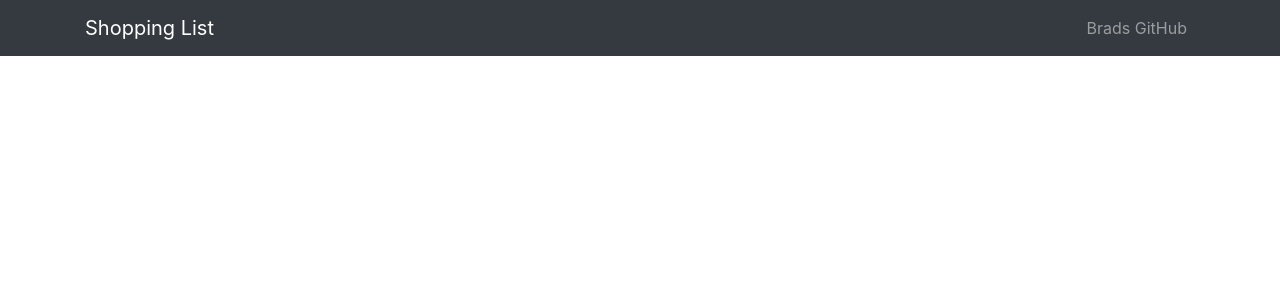
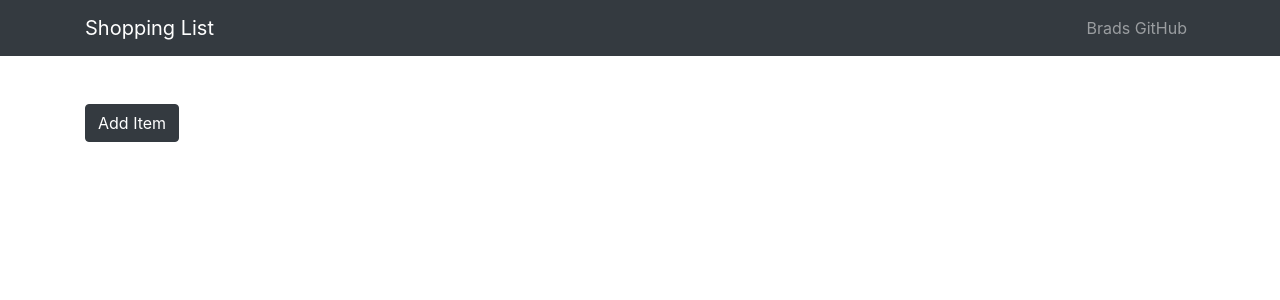
Before and after one commit to stepanenko/angular-apps, a React (Create React App) app in the folder client/: page / in a window 1280 px wide. Shown: the top 300 px of the page. Built offline with nearby package versions, Linux system fonts and the light colour scheme.

Commit message:
added shopping list

```diff
--- a/client/src/App.js
+++ b/client/src/App.js
@@ -1,6 +1,7 @@
 
 import React from 'react';
 import AppNavbar from './components/AppNavbar';
+import ShoppingList from './components/ShoppingList';
 
 import './App.css';
 import 'bootstrap/dist/css/bootstrap.min.css';
@@ -9,6 +10,7 @@
   return (
     <div className="App">
       <AppNavbar></AppNavbar>
+      <ShoppingList></ShoppingList>
     </div>
   );
 }
--- /dev/null
+++ b/client/src/components/ShoppingList.js
@@ -0,0 +1,38 @@
+
+import React, { Component } from 'react';
+import { Container, ListGroup, ListGroupItem, Button } from 'reactstrap';
+import { CSSTransition, TransitionGroup } from 'react-transition-group';
+import { v1 as uuid } from "uuid";
+
+class ShoppingList extends Component {
+  state = {
+    items: [
+      { id: uuid(), name: 'Eggs' },
+      { id: uuid(), name: 'Milk' },
+      { id: uuid(), name: 'Steak' },
+      { id: uuid(), name: 'Water' }
+    ]
+  }
+
+  render() {
+    const { items } = this.state;
+    return (
+      <Container>
+        <Button
+          color="dark" style={{ marginBottom: '2rem' }}
+          onClick={() => {
+            const name = prompt('Enter Item');
+            if (name) {
+              this.setState(state => ({
+                items: [...state.items, { id: uuid(), name }]
+              }));
+            }
+          }}>
+          Add Item
+        </Button>
+      </Container>
+    );
+  }
+}
+
+export default ShoppingList;
```
